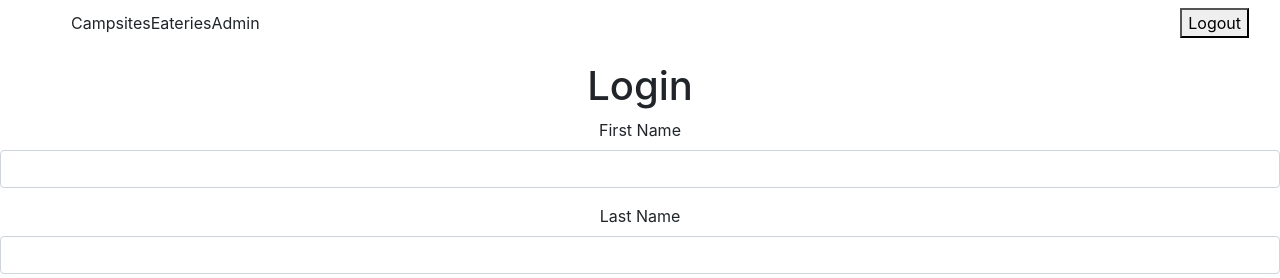
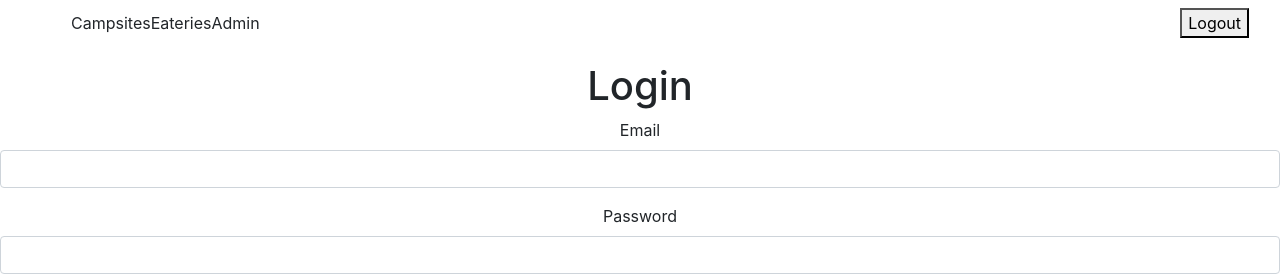
Before and after one commit to ethan-collignon/redBadgeProject-Client, a React (Create React App) app: page / in a window 1280 px wide. Shown: the top 278 px of the page. Built offline with nearby package versions, Linux system fonts and the light colour scheme.

Commit message:
client login fixed and tested

```diff
--- a/src/site/Auth.tsx
+++ b/src/site/Auth.tsx
@@ -32,7 +32,7 @@ class Auth extends Component<Props, Authentication> {
         this.title = this.title.bind(this)
         this.loginToggle = this.loginToggle.bind(this)
         this.handleSubmit = this.handleSubmit.bind(this)
-        this.SigninFields = this.SigninFields.bind(this)
+        // this.SigninFields = this.SigninFields.bind(this)
         // this.updateLocalStorage = this.updateLocalStorage(this)
     }
 
@@ -52,45 +52,45 @@ class Auth extends Component<Props, Authentication> {
         })
     }
 
-    SigninFields = () => {this.state.login ?
-        (
-            <div>
-                <Form>
-                <h1>{this.title()}</h1>
-                <FormGroup>
-                    <Label>First Name</Label>
-                    <Input onChange={(e) => this.setState({ firstName: e.target.value })} type="text" id="firstName" value={this.state.firstName}></Input>
-                </FormGroup>
-                <FormGroup>
-                    <Label>Last Name</Label>
-                    <Input onChange={(e) => this.setState({ lastName: e.target.value })} type="text" id="lastName" value={this.state.lastName}></Input>
-                </FormGroup>
-                <Button type="submit" onClick={this.handleSubmit} className="btn-lg btn-dark btn-block">Submit</Button>
-            <p onClick={this.loginToggle} style={{ cursor: "pointer" }}><b><u>New User? Click here to create an account.</u></b></p>
-            </Form>
-            </div>
-        ) : <Form className="login-form">
-            <h1>{this.title()}</h1>
-            <FormGroup>
-                <Label>First Name</Label>
-                <Input onChange={(e) => this.setState({ firstName: e.target.value })} type="text" id="firstName" value={this.state.firstName}></Input>
-            </FormGroup>
-            <FormGroup>
-                <Label>Last Name</Label>
-                <Input onChange={(e) => this.setState({ lastName: e.target.value })} type="text" id="lastName" value={this.state.lastName}></Input>
-            </FormGroup>
-            <FormGroup>
-                <Label>Email</Label>
-                <Input onChange={(e) => this.setState({ email: e.target.value })} type="email" id="email" value={this.state.email}></Input>
-            </FormGroup>
-            <FormGroup>
-                <Label>Password</Label>
-                <Input onChange={(e) => this.setState({ password: e.target.value })} type="password" id="password" value={this.state.password}></Input>
-            </FormGroup>
+    // SigninFields = () => {this.state.login ?
+    //     (
+    //         <div>
+    //             <Form>
+    //             <h1>{this.title()}</h1>
+    //             <FormGroup>
+    //                 <Label>First Name</Label>
+    //                 <Input onChange={(e) => this.setState({ firstName: e.target.value })} type="text" id="firstName" value={this.state.firstName}></Input>
+    //             </FormGroup>
+    //             <FormGroup>
+    //                 <Label>Last Name</Label>
+    //                 <Input onChange={(e) => this.setState({ lastName: e.target.value })} type="text" id="lastName" value={this.state.lastName}></Input>
+    //             </FormGroup>
+    //             <Button type="submit" onClick={this.handleSubmit} className="btn-lg btn-dark btn-block">Submit</Button>
+    //         <p onClick={this.loginToggle} style={{ cursor: "pointer" }}><b><u>New User? Click here to create an account.</u></b></p>
+    //         </Form>
+    //         </div>
+    //     ) : <Form className="login-form">
+    //         <h1>{this.title()}</h1>
+    //         <FormGroup>
+    //             <Label>First Name</Label>
+    //             <Input onChange={(e) => this.setState({ firstName: e.target.value })} type="text" id="firstName" value={this.state.firstName}></Input>
+    //         </FormGroup>
+    //         <FormGroup>
+    //             <Label>Last Name</Label>
+    //             <Input onChange={(e) => this.setState({ lastName: e.target.value })} type="text" id="lastName" value={this.state.lastName}></Input>
+    //         </FormGroup>
+    //         <FormGroup>
+    //             <Label>Email</Label>
+    //             <Input onChange={(e) => this.setState({ email: e.target.value })} type="email" id="email" value={this.state.email}></Input>
+    //         </FormGroup>
+    //         <FormGroup>
+    //             <Label>Password</Label>
+    //             <Input onChange={(e) => this.setState({ password: e.target.value })} type="password" id="password" value={this.state.password}></Input>
+    //         </FormGroup>
 
-            <Button type="submit" onClick={this.handleSubmit} className="btn-lg btn-dark btn-block">Submit</Button>
-            <p onClick={this.loginToggle} style={{ cursor: "pointer" }}><b><u>Already have an account? Sign in!</u></b></p>
-        </Form>}
+    //         <Button type="submit" onClick={this.handleSubmit} className="btn-lg btn-dark btn-block">Submit</Button>
+    //         <p onClick={this.loginToggle} style={{ cursor: "pointer" }}><b><u>Already have an account? Sign in!</u></b></p>
+    //     </Form>}
 
 
     handleSubmit = (e: any) => {
@@ -142,12 +142,12 @@ class Auth extends Component<Props, Authentication> {
                 <Form>
                 <h1>{this.title()}</h1>
                 <FormGroup>
-                    <Label>First Name</Label>
-                    <Input onChange={(e) => this.setState({ firstName: e.target.value })} type="text" id="firstName" value={this.state.firstName}></Input>
+                    <Label>Email</Label>
+                    <Input onChange={(e) => this.setState({ email: e.target.value })} type="text" id="email" value={this.state.email}></Input>
                 </FormGroup>
                 <FormGroup>
-                    <Label>Last Name</Label>
-                    <Input onChange={(e) => this.setState({ lastName: e.target.value })} type="text" id="lastName" value={this.state.lastName}></Input>
+                    <Label>Password</Label>
+                    <Input onChange={(e) => this.setState({ password: e.target.value })} type="password" id="password" value={this.state.password}></Input>
                 </FormGroup>
                 <Button type="submit" onClick={this.handleSubmit} className="btn-lg btn-dark btn-block">Submit</Button>
             <p onClick={this.loginToggle} style={{ cursor: "pointer" }}><b><u>New User? Click here to create an account.</u></b></p>
```
